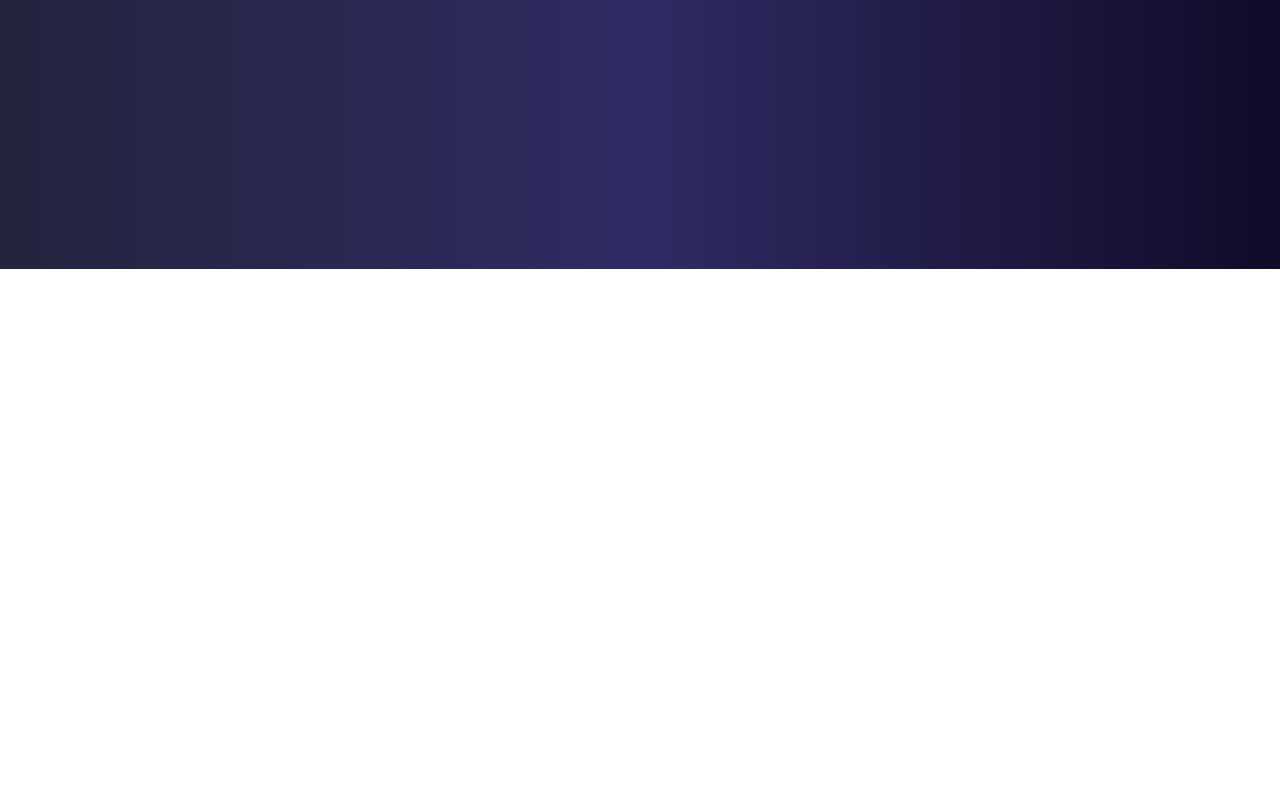
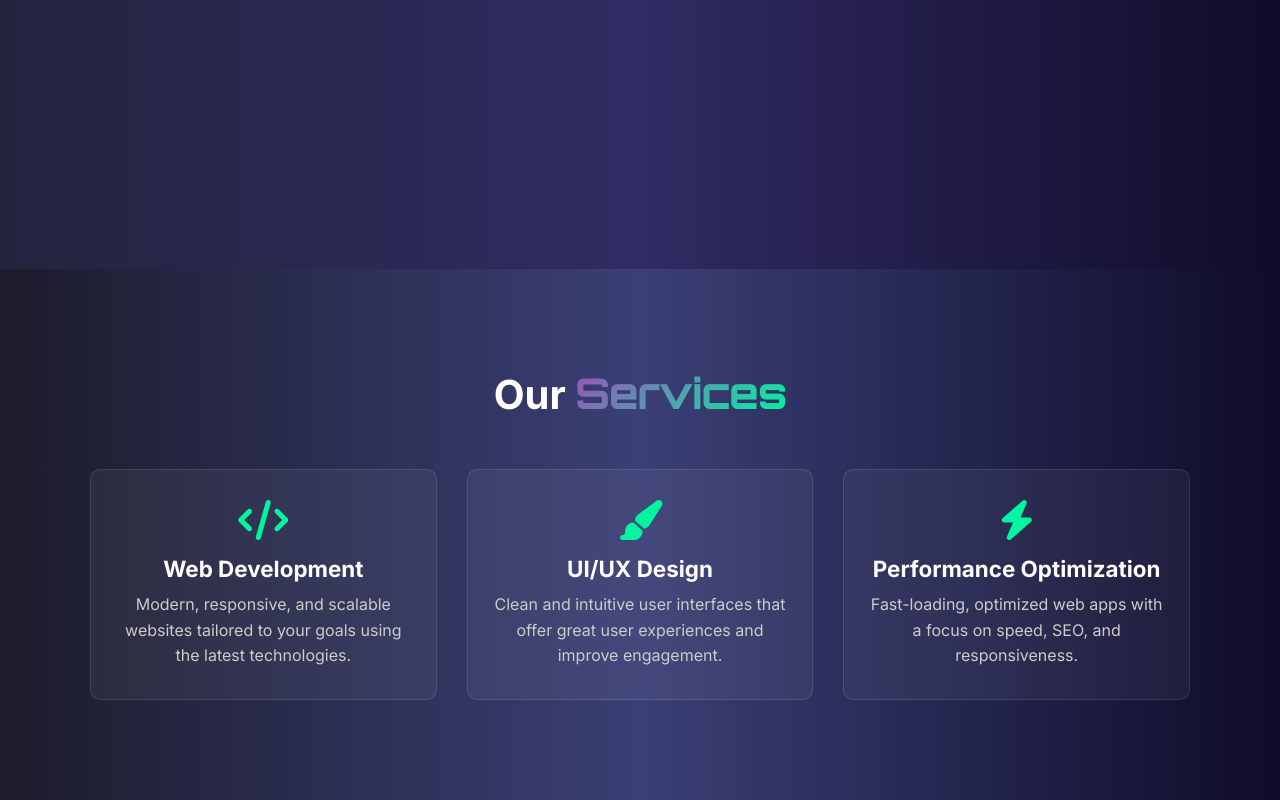
Before and after one commit to MahatoAmaR2/Animated-Navigation-Bar-, a plain HTML site: page NAVBAR/index.html in a window 1280 px wide. Shown: the part 2071-2871 px from the top of the page. Before the commit the page ends 2340 px from the top, so only its background shows below. Drawn offline with Linux system fonts and the light colour scheme.

Commit message:
ADD Service section

```diff
--- a/NAVBAR/index.html
+++ b/NAVBAR/index.html
@@ -17,6 +17,7 @@
     <link rel="stylesheet" href="./home.css" />
     <link rel="stylesheet" href="./about.css" />
     <link rel="stylesheet" href="./project.css">
+    <link rel="stylesheet" href="./service.css">
   </head>
   <body>
     <header class="navbar">
@@ -59,6 +60,7 @@
         </p>
       </div>
     </section>
+    <!-- Projects section  -->
     <section id="project" class="projects-section">
       <div class="projects-container">
         <h2>Our <span class="highlight">Projects</span></h2>
@@ -91,6 +93,38 @@
         </div>
       </div>
     </section>
+    <!-- Services section  -->
+     <section id="service" class="services-section">
+      <div class="services-container">
+        <h2>Our <span class="highlight">Services</span></h2>
+        <div class="services-grid">
+          <div class="service-card">
+            <i class="fas fa-code"></i>
+            <h3>Web Development</h3>
+            <p>
+              Modern, responsive, and scalable websites tailored to your goals
+              using the latest technologies.
+            </p>
+          </div>
+          <div class="service-card">
+            <i class="fas fa-paint-brush"></i>
+            <h3>UI/UX Design</h3>
+            <p>
+              Clean and intuitive user interfaces that offer great user
+              experiences and improve engagement.
+            </p>
+          </div>
+          <div class="service-card">
+            <i class="fas fa-bolt"></i>
+            <h3>Performance Optimization</h3>
+            <p>
+              Fast-loading, optimized web apps with a focus on speed, SEO, and
+              responsiveness.
+            </p>
+          </div>
+        </div>
+      </div>
+    </section>
     <script src="./script.js"></script>
   </body>
 </html>
--- /dev/null
+++ b/NAVBAR/service.css
@@ -0,0 +1,54 @@
+.services-section {
+  background: linear-gradient(to right, #1c1c2b, #3a3f75, #0f0c29);
+  color: #fff;
+  padding: 100px 20px;
+  text-align: center;
+}
+
+.services-container {
+  max-width: 1100px;
+  margin: 0 auto;
+  animation: fadeInUp 1s ease forwards;
+}
+
+.services-container h2 {
+  font-size: 2.5rem;
+  margin-bottom: 50px;
+}
+
+.services-grid {
+  display: grid;
+  grid-template-columns: repeat(auto-fit, minmax(250px, 1fr));
+  gap: 30px;
+}
+
+.service-card {
+  background: rgba(255, 255, 255, 0.05);
+  border: 1px solid rgba(255, 255, 255, 0.1);
+  border-radius: 10px;
+  padding: 30px 20px;
+  backdrop-filter: blur(4px);
+  transition: transform 0.3s ease, box-shadow 0.3s ease;
+}
+
+.service-card:hover {
+  transform: translateY(-10px);
+  box-shadow: 0 10px 25px rgba(0, 255, 255, 0.15);
+}
+
+.service-card i {
+  font-size: 2.5rem;
+  margin-bottom: 15px;
+  color: #00f5a0;
+}
+
+.service-card h3 {
+  font-size: 1.4rem;
+  margin-bottom: 10px;
+}
+
+.service-card p {
+  font-size: 1rem;
+  line-height: 1.6;
+  color: #ccc;
+}
```
